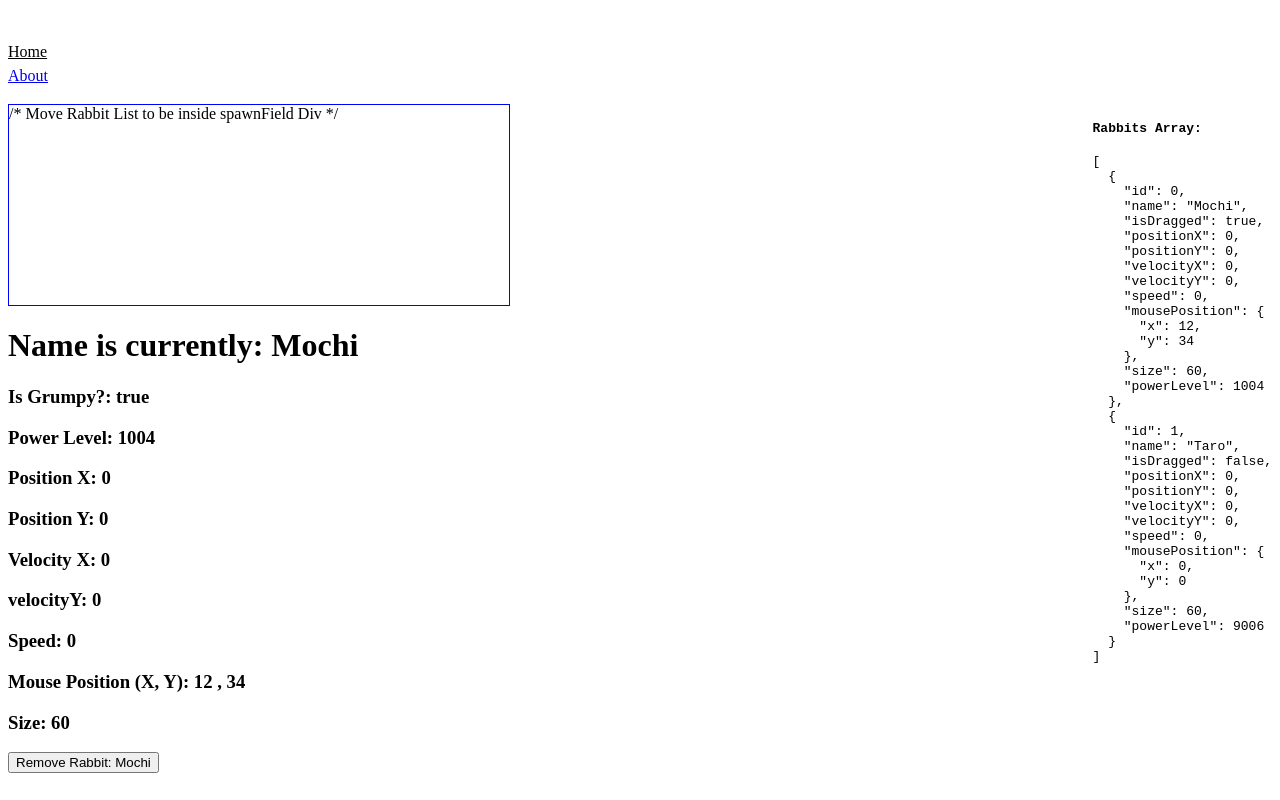
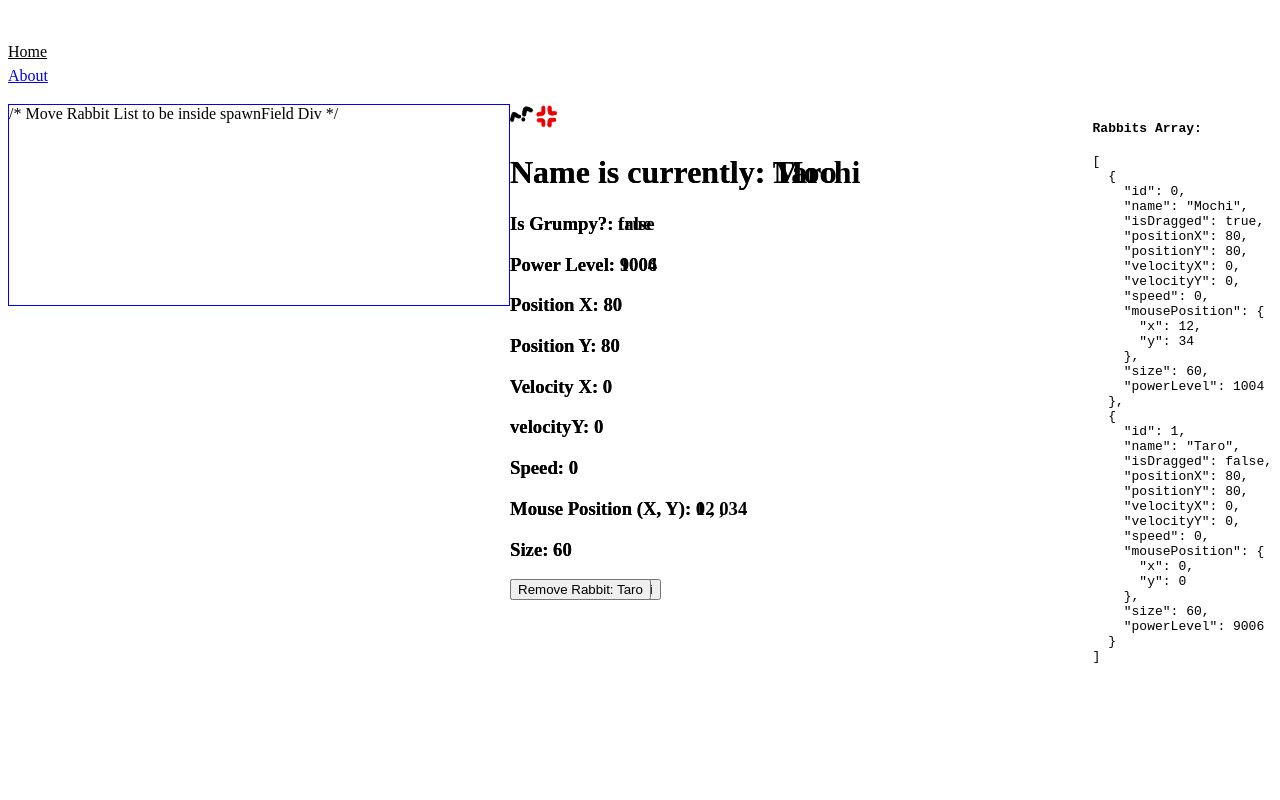
Before and after one commit to JamieSpencerBSWD/hoppinmad, a Vue app in the folder HoppinMadVue/: page / in a window 1280 px wide. Shown: the top 800 px of the page. Built offline with nearby package versions, Linux system fonts and the light colour scheme; the HTML template or start-up script is replaced by a standard one.

Commit message:
small updates so rabbits spawn at whatever index is listed in rabbit array

```diff
--- a/HoppinMadVue/src/components/RabbitEditor.vue
+++ b/HoppinMadVue/src/components/RabbitEditor.vue
@@ -33,8 +33,8 @@ const rabbit = defineModel<Rabbit>({ required: true });
 		</div>
 
 		<div>
-			<button @click="rabbit.name = 'Mochi'">Set Name to Mochi</button>
-			<button @click="rabbit.name = 'Pixel'">Set Name to Pixel</button>
+			<button @click="rabbit.name = 'Matcha'">Set Name to Matcha</button>
+			<button @click="rabbit.name = 'Brown Sugar'">Set Name to Brown Sugar</button>
 		</div>
 	</div>
 </template>
--- a/HoppinMadVue/src/components/RabbitViewer.vue
+++ b/HoppinMadVue/src/components/RabbitViewer.vue
@@ -5,6 +5,16 @@ const rabbit = defineProps<Rabbit>();
 </script>
 <template>
 	<div>
+		<img
+			src="@/assets/happy.png"
+			width="25px"
+			alt="overlay image representing rabbits emotional state: happy"
+		/>
+		<img
+			src="@/assets/angry.png"
+			width="25px"
+			alt="overlay image representing rabbits emotional state: angry"
+		/>
 		<h1>Name is currently: {{ rabbit.name }}</h1>
 		<h3>Is Grumpy?: {{ rabbit.isDragged }}</h3>
 		<h3>Power Level: {{ rabbit.powerLevel }}</h3>
@@ -13,7 +23,7 @@ const rabbit = defineProps<Rabbit>();
 		<h3>Velocity X: {{ rabbit.velocityX }}</h3>
 		<h3>velocityY: {{ rabbit.velocityY }}</h3>
 		<h3>Speed: {{ rabbit.speed }}</h3>
-		<h3>Mouse Position (X, Y): {{ rabbit.mousePosition.x + " , " + rabbit.mousePosition.y }}</h3>
+		<h3>Mouse Position (X, Y): {{ rabbit.mousePosition.x + ' , ' + rabbit.mousePosition.y }}</h3>
 		<h3>Size: {{ rabbit.size }}</h3>
 	</div>
 </template>
--- a/HoppinMadVue/src/models/rabbits.ts
+++ b/HoppinMadVue/src/models/rabbits.ts
@@ -25,7 +25,7 @@ export type Rabbit = {
 	velocityX: number; // Velocity of the rabbit on the X Axis. 0 for now
 	velocityY: number; // Velocity of the rabbit on the Y Axis. 0 for now
 	speed: number; // Should be a calculation based on velocity and gravity maybe?
-	mousePosition: {x: number, y: number}; // should be the current mousePosition,
+	mousePosition: { x: number; y: number }; // should be the current mousePosition,
 	// only passed in if the rabbit is being hovered over, or dragged
 	// could be used to change State and Actions if mouse is close
 	size: number; // should be square. width and height would use this.
@@ -37,8 +37,8 @@ export const rabbits = ref<Rabbit[]>([
 		id: 0,
 		name: 'Mochi',
 		isDragged: true,
-		positionX: 0,
-		positionY: 0,
+		positionX: 80,
+		positionY: 80,
 		velocityX: 0,
 		velocityY: 0,
 		speed: 0,
@@ -50,8 +50,8 @@ export const rabbits = ref<Rabbit[]>([
 		id: 1,
 		name: 'Taro',
 		isDragged: false,
-		positionX: 0,
-		positionY: 0,
+		positionX: 80,
+		positionY: 80,
 		velocityX: 0,
 		velocityY: 0,
 		speed: 0,
@@ -74,8 +74,8 @@ export const addRabbit = () => {
 		id: rabbits.value.length,
 		name: '',
 		isDragged: false,
-		positionX: 0,
-		positionY: 0,
+		positionX: 65,
+		positionY: 65,
 		velocityX: 0,
 		velocityY: 0,
 		speed: 0,
--- a/HoppinMadVue/src/views/HomeView.vue
+++ b/HoppinMadVue/src/views/HomeView.vue
@@ -9,25 +9,35 @@ import RabbitViewer from '@/components/RabbitViewer.vue';
 		<aside style="float: right">
 			<pre><h4>Rabbits Array:</h4><code>{{ rabbits }}</code></pre>
 		</aside>
-		<div class="spawnField" id="spawnField" @click="addRabbit">
+		<div style="display: flex; flex-direction: row;">
+			<div
+				class="spawnField"
+				id="spawnField"
+				@click="addRabbit"
+			>
 				/* Move Rabbit List to be inside spawnField Div */
 			</div>
 			<div
 				v-for="(rabbit, index) in rabbits"
 				:key="index"
-			style="z-index: 1;"
+				style="z-index: 1"
 			>
+
+				<!-- <RabbitEditor v-model="rabbits[index]!" /> -->
+				<!-- Set to click.right.prevent to set it to delete on right click,
+						and prevent the default action(opening context menu) -->
+				<div :style="{top: rabbit.positionY, left: rabbit.positionX}" style="position: absolute; z-index: 1;">
 					<RabbitViewer v-bind="rabbit" />
-			<!-- <RabbitEditor v-model="rabbits[index]!" /> -->
-			<div>
 					<button @click="removeRabbitByIndex(index)">Remove Rabbit: {{ rabbit.name }}</button>
 				</div>
 			</div>
+		</div>
+
 	</main>
 </template>
 
 <style scoped>
-	.spawnField{
+.spawnField {
 	border: 1px solid blue;
 	width: 500px;
 	height: 200px;
```
Also changed, not shown: HoppinMadVue/src/assets/angry.png (added), HoppinMadVue/src/assets/happy.png (added). Lines whose indentation alone changed are shown as unchanged.
